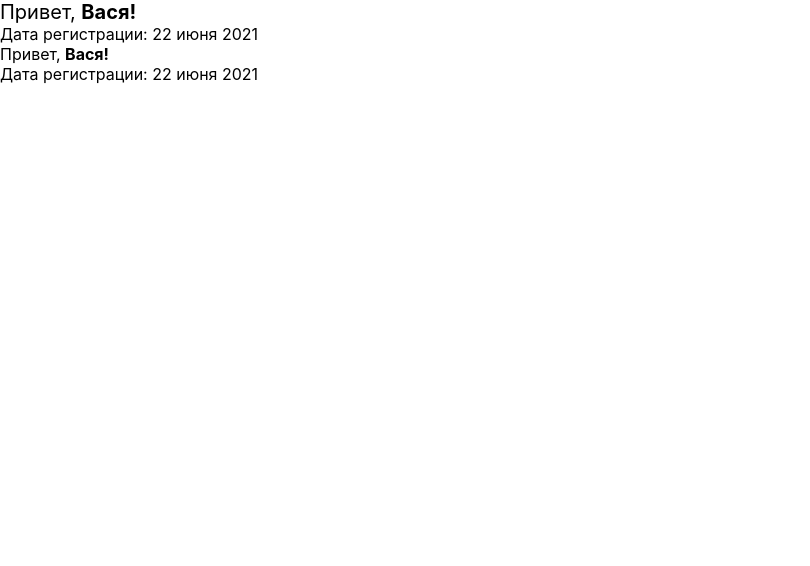
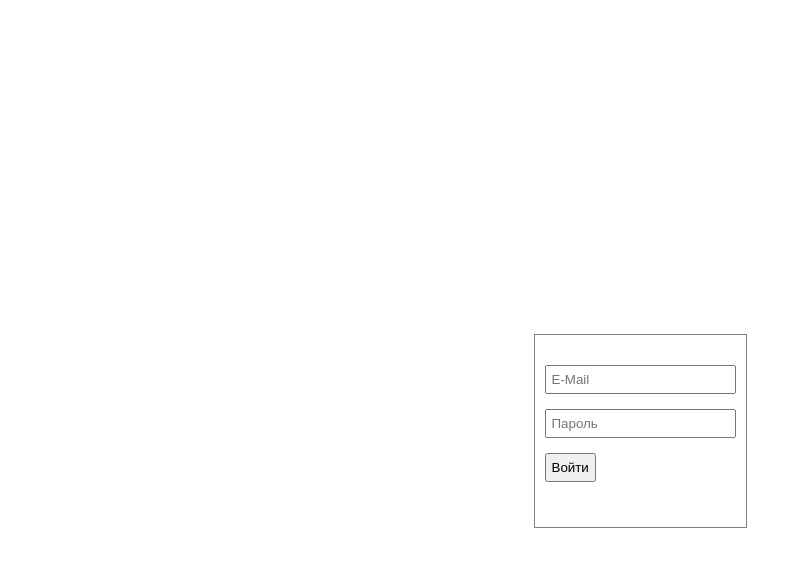
Before and after one commit to RomaK74/home-work-1, a React (Create React App) app: page / in a window 1280 px wide. Shown: the top 566 px of the page, without its empty margins (0-810 px from the left). Built offline with nearby package versions, Linux system fonts and the light colour scheme.

Commit message:
Сделал урок №2

```diff
--- a/src/tutorial-1/App.js
+++ b/src/tutorial-1/App.js
@@ -1,11 +1,9 @@
-import ProfileClass from "./components/ProfileClass";
-import ProfileFunction from "./components/ProfileFunction";
+import {AuthorizationForm} from "../tutorial-2/components/AuthorizationForm";
 
 function App() {
     return (
         <div>
-            <ProfileClass name="Вася Пупкин" registredAt={new Date(2021, 5, 22)} />
-            <ProfileFunction name="Вася Пупкин" registredAt={new Date(2021, 5, 22)} />
+            <AuthorizationForm />
         </div>
         )
 }
--- /dev/null
+++ b/src/tutorial-2/components/AuthorizationForm.jsx
@@ -0,0 +1,30 @@
+import React from 'react';
+import "./style.css";
+
+export const AuthorizationForm = () => {
+    let email;
+    let password;
+
+    function handleChangeInput(event) {
+        event.target.type === 'email' ? email = event.target.value : password = event.target.value;
+    }
+
+    const handleSubmit = (e) => {
+        e.preventDefault();
+        if (email && password) {
+            console.log({email, password});
+            e.target.reset();
+        } else
+            alert("Заполните поля!")
+    }
+
+    return (
+        <div className="formContainer">
+            <form onSubmit={handleSubmit} className="form">
+                <input type="email" onChange={handleChangeInput} placeholder="E-Mail"/>
+                <input type="password" onChange={handleChangeInput} placeholder="Пароль"/>
+                <input type="submit" value="Войти"/>
+            </form>
+        </div>
+    )
+}
--- /dev/null
+++ b/src/tutorial-2/components/style.css
@@ -0,0 +1,23 @@
+.formContainer {
+    display: flex;
+    justify-content: center;
+    vertical-align: center;
+}
+
+.form {
+    display: flex;
+    flex-direction: column;
+    flex-wrap: wrap;
+    justify-content: space-between;
+    align-items: flex-start;
+    position: absolute;
+    top: calc(50% - 66px);
+    border: 1px solid gray;
+    padding: 30px 10px;
+}
+
+input {
+    margin-bottom: 15px;
+    padding: 5px;
+    outline: 0;
+}
```
